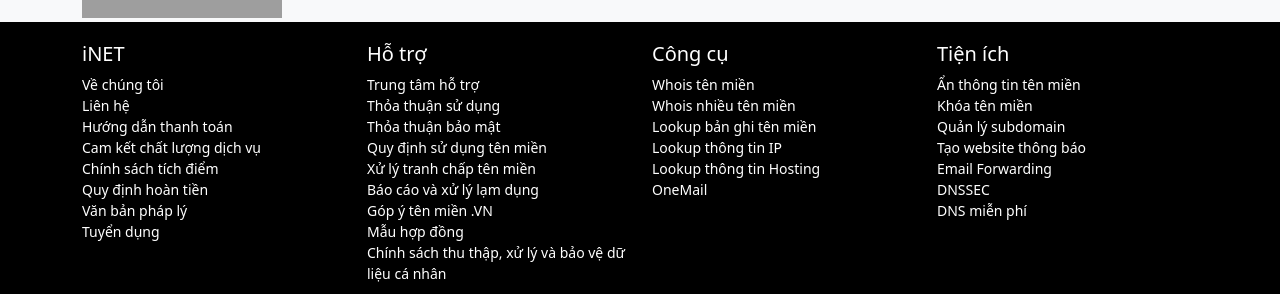
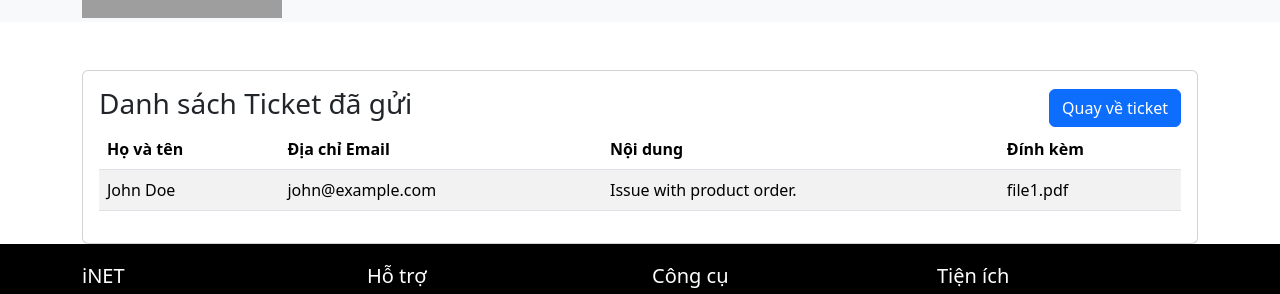
Before and after one commit to GKAYDER724/TT_XUONGFPOLY, a React (Create React App) app: page /ticketlist in a window 1280 px wide. Shown: the part 136-430 px from the top of the page. Built offline with nearby package versions, Linux system fonts and the light colour scheme; data requests are answered from the project's data file; grey boxes are pictures that could not be loaded.

Commit message:
chinhhhh

```diff
--- /dev/null
+++ b/db.json
@@ -0,0 +1,19 @@
+{
+    "tickets": [
+      {
+        "id": 1,
+        "name": "John Doe",
+        "email": "john@example.com",
+        "content1": "Issue with product order.",
+        "file": "file1.pdf",
+        "createdAt": "2024-10-01T10:00:00Z",
+        "response": {
+          "requestor": "Nguyễn Văn A",
+          "department": "Phòng Kỹ thuật",
+          "sentDate": "2021-10-14T07:30:00Z",
+          "content": "We are looking into your issue and will get back to you shortly.",
+          "priority": "Cao"
+        }
+      }
+    ]
+  }
--- a/package.json
+++ b/package.json
@@ -8,6 +8,7 @@
     "@testing-library/jest-dom": "^5.17.0",
     "@testing-library/react": "^13.4.0",
     "@testing-library/user-event": "^13.5.0",
+    "axios": "^1.7.7",
     "bootstrap": "^5.3.3",
     "formik": "^2.4.6",
     "react": "^18.3.1",
--- a/src/App.js
+++ b/src/App.js
@@ -3,8 +3,10 @@
 import Header from './components/Header';
 import Footer from './components/Footer';
 import TicketPage from './pages/TicketPage';
+import TicketList from './pages/TicketLists';
 import ContributorsPage from './pages/ContributorsPage';
 import ChatBox from './components/ChatBox';
+import TicketLists from './pages/TicketLists';
 
 
 function App() {
@@ -15,6 +17,7 @@
       <Routes>
 
           <Route path="/ticket" element={<TicketPage />} />
+          <Route path="/ticketlist" element={<TicketLists />} />
           <Route path="/contributors" element={<ContributorsPage />} />
         </Routes>
 
--- a/src/components/TicketForm.js
+++ b/src/components/TicketForm.js
@@ -1,7 +1,9 @@
 import React, { useState } from "react";
 import { Formik, Form, Field, ErrorMessage } from "formik";
 import { FontAwesomeIcon } from "@fortawesome/react-fontawesome";
-import {faUser} from "@fortawesome/free-solid-svg-icons";
+import { faUser } from "@fortawesome/free-solid-svg-icons";
+import { useNavigate } from "react-router-dom";
+
 import * as Yup from "yup";
 
 const YourComponent = () => {
@@ -11,7 +13,8 @@
   const initialValues = {
     name: "Nguyễn Văn A",
     gmail: "nguyenvana@gmail.com",
-    wordContent: "Cho anh gặp lại em Trước khi mình cách xa Nửa quãng đời về sau Anh không phiền em nữa",
+    wordContent:
+      "Cho anh gặp lại em Trước khi mình cách xa Nửa quãng đời về sau Anh không phiền em nữa",
     images: [],
   };
 
@@ -46,54 +49,79 @@
   const removeImageField = (index) => {
     setImageFields(imageFields.filter((_, i) => i !== index));
   };
+  const navigate = useNavigate();
 
   return (
     <div className="row">
       {/* Left Column with Ticket Information */}
       <div className="col-md-4">
         <div className="card-body">
-          <h4 style={{ color: "rgba(42, 98, 218, 0.503)" }}>Thông tin Ticket</h4>
+          <h4 style={{ color: "rgba(42, 98, 218, 0.503)" }}>
+            Thông tin Ticket
+          </h4>
           <table className="table table-bordered">
             <tbody>
               <tr>
-                <td>Requestor<br></br> Nguyễn Văn A</td>
-
-
-
+                <td>
+                  Requestor<br></br> Nguyễn Văn A
+                </td>
               </tr>
               <tr>
-                <td>Phòng ban <br></br>Phòng Kỹ thuật</td>
-
+                <td>
+                  Phòng ban <br></br>Phòng Kỹ thuật
+                </td>
               </tr>
               <tr>
-                <td>Ngày gửi <br></br>14/10/2021 (7:30 AM)</td>
-
+                <td>
+                  Ngày gửi <br></br>14/10/2021 (7:30 AM)
+                </td>
               </tr>
               <tr>
-                <td>Lần cập nhật cuối <br></br>2 năm trước</td>
-
+                <td>
+                  Lần cập nhật cuối <br></br>2 năm trước
+                </td>
               </tr>
               <tr>
-                <td>Trạng thái/Mức độ ưu tiên <br></br>Cao</td>
-
+                <td>
+                  Trạng thái/Mức độ ưu tiên <br></br>Cao
+                </td>
               </tr>
             </tbody>
           </table>
         </div>
         <br />
-        <button type="button" className="btn btn-primary" onClick={() => setShowForm(true)}>
+        <button
+          type="button"
+          className="btn btn-primary"
+          onClick={() => setShowForm(true)}
+        >
           Trả lời
         </button>
-        <button type="button" className="btn btn-light">Đã đóng</button>
-        <br /><br />
+        <button type="button" className="btn btn-light">
+          Đã đóng
+        </button>
+        <br />
+        <br />
         <div>
           <label htmlFor="ccEmail">CC Recipients</label>
-          <br /><br />
+          <br />
+          <br />
           <div className="d-flex align-items-center">
-            <input type="email" className="form-control me-2" id="ccEmail" name="ccEmail" placeholder="Enter email address" />
-            <button type="button" className="btn btn-light">Add</button>
+            <input
+              type="email"
+              className="form-control me-2"
+              id="ccEmail"
+              name="ccEmail"
+              placeholder="Enter email address"
+            />
+            <button type="button" className="btn btn-light">
+              Add
+            </button>
           </div>
-          <ul id="ccList" style={{ listStyleType: "none", padding: 0, marginTop: "10px" }}>
+          <ul
+            id="ccList"
+            style={{ listStyleType: "none", padding: 0, marginTop: "10px" }}
+          >
             {/* CC emails will appear here */}
           </ul>
         </div>
@@ -114,22 +142,46 @@
                   <table className="table table-striped">
                     <thead>
                       <tr>
-                        <th style={{ color: "rgba(42, 98, 218, 0.503)" }}>Trả lời</th>
+                        <th style={{ color: "rgba(42, 98, 218, 0.503)" }}>
+                          Trả lời
+                        </th>
                       </tr>
                       <tr>
-                        <th style={{ color: "rgba(129, 129, 129, 0.503)" }}>Họ và tên</th>
-                        <th style={{ color: "rgba(129, 129, 129, 0.503)" }}>Địa chỉ Email</th>
+                        <th style={{ color: "rgba(129, 129, 129, 0.503)" }}>
+                          Họ và tên
+                        </th>
+                        <th style={{ color: "rgba(129, 129, 129, 0.503)" }}>
+                          Địa chỉ Email
+                        </th>
                       </tr>
                     </thead>
                     <tbody>
                       <tr>
                         <td>
-                          <Field type="text" className="form-control" id="name" name="name" />
-                          <ErrorMessage name="name" component="div" className="text-danger" />
+                          <Field
+                            type="text"
+                            className="form-control"
+                            id="name"
+                            name="name"
+                          />
+                          <ErrorMessage
+                            name="name"
+                            component="div"
+                            className="text-danger"
+                          />
                         </td>
                         <td>
-                          <Field type="text" className="form-control" id="gmail" name="gmail" />
-                          <ErrorMessage name="gmail" component="div" className="text-danger" />
+                          <Field
+                            type="text"
+                            className="form-control"
+                            id="gmail"
+                            name="gmail"
+                          />
+                          <ErrorMessage
+                            name="gmail"
+                            component="div"
+                            className="text-danger"
+                          />
                         </td>
                       </tr>
                       <tr>
@@ -143,7 +195,11 @@
                             rows="16"
                             placeholder="Nhập nội dung..."
                           />
-                          <ErrorMessage name="wordContent" component="div" className="text-danger" />
+                          <ErrorMessage
+                            name="wordContent"
+                            component="div"
+                            className="text-danger"
+                          />
                         </td>
                       </tr>
 
@@ -151,7 +207,9 @@
                       {imageFields.map((field, index) => (
                         <tr key={index}>
                           <td colSpan="2">
-                            <label htmlFor={`images[${index}]`}>Đính kèm {index + 1}</label>
+                            <label htmlFor={`images[${index}]`}>
+                              Đính kèm {index + 1}
+                            </label>
                             <div className="d-flex align-items-center">
                               <input
                                 type="file"
@@ -159,14 +217,25 @@
                                 id={`images[${index}]`}
                                 name={`images[${index}]`}
                                 onChange={(event) => {
-                                  setFieldValue(`images[${index}]`, event.currentTarget.files[0]);
+                                  setFieldValue(
+                                    `images[${index}]`,
+                                    event.currentTarget.files[0]
+                                  );
                                 }}
                               />
-                              <button type="button" className="btn btn-danger" onClick={() => removeImageField(index)}>
+                              <button
+                                type="button"
+                                className="btn btn-danger"
+                                onClick={() => removeImageField(index)}
+                              >
                                 Xóa
                               </button>
                             </div>
-                            <ErrorMessage name={`images[${index}]`} component="div" className="text-danger" />
+                            <ErrorMessage
+                              name={`images[${index}]`}
+                              component="div"
+                              className="text-danger"
+                            />
                           </td>
                         </tr>
                       ))}
@@ -174,7 +243,11 @@
                       {/* Add new image field */}
                       <tr>
                         <td colSpan="2">
-                          <button type="button" className="btn btn-primary" onClick={addImageField}>
+                          <button
+                            type="button"
+                            className="btn btn-primary"
+                            onClick={addImageField}
+                          >
                             + Thêm file
                           </button>
                         </td>
@@ -183,10 +256,19 @@
                       {/* Submit and reset buttons */}
                       <tr>
                         <td colSpan="2">
-                          <button type="submit" className="btn btn-primary" disabled={isSubmitting}>
+                          <button
+                            type="submit"
+                            className="btn btn-primary"
+                            disabled={isSubmitting}
+                            onClick={() => navigate("/ticketlist")}
+                          >
                             Gửi
                           </button>
-                          <button type="button" className="btn btn-light" onClick={() => setShowForm(false)}>
+                          <button
+                            type="button"
+                            className="btn btn-light"
+                            onClick={() => setShowForm(false)}
+                          >
                             Hủy bỏ
                           </button>
                         </td>
@@ -204,13 +286,14 @@
                 initialValues={initialValues}
                 validationSchema={validationSchema}
                 onSubmit={handleSubmit}
-              enableReinitialize={true} // Reinitialize when imageFields change
+                enableReinitialize={true}
               >
                 {({ setFieldValue, isSubmitting, values }) => (
                   <Form>
-                  <div className="card card-body" style={{
-      boxShadow: "-10px 0 0px  rgba(0, 0, 255)", // Blue shadow on the left
-    }}>
+                    <div
+                      className="card card-body"
+                      style={{ boxShadow: "-10px 0 0px  rgba(0, 0, 255)" }}
+                    >
                       <table className="table table-striped">
                         <thead>
                           <tr>
@@ -231,19 +314,26 @@
                                   icon={faUser}
                                   style={{ marginRight: "8px" }}
                                 />
-                              Trần Nguyên Bảo<p style={{ margin: 10, fontSize: "1Ìpx", color: "blue" }}>Openrator</p>
+                                Trần Nguyên Bảo
+                                <p
+                                  style={{
+                                    margin: 10,
+                                    fontSize: "1Ìpx",
+                                    color: "blue",
+                                  }}
+                                >
+                                  Openrator
+                                </p>
                               </span>
-
                               <span style={{ fontSize: "12px", color: "gray" }}>
                                 12/12/2012 (12h)
                               </span>
                             </h6>
-
                             <p>Cảm ơn anh chúc anh một ngày năng lượng.</p>
                             <p>
                               Cám ơn quý khách đã tin tưởng và lựa chọn dịch vụ
-                            tại AZDIGI. Chúc quý khách luôn luôn vui vẻ và thành
-                            công trong công việc!
+                              tại AZDIGI. Chúc quý khách luôn luôn vui vẻ và
+                              thành công trong công việc!
                             </p>
                             <p>
                               Trang trọng,
@@ -254,8 +344,8 @@
                             </p>
                             <p>
                               Supporter AZDIGI CORPORATION 768 Nguyễn Thị Định,
-                            phường Thạnh Mỹ Lợi, TP Thủ Đức, TP Hồ Chi Minh 028
-                            730 24768
+                              phường Thạnh Mỹ Lợi, TP Thủ Đức, TP Hồ Chi Minh
+                              028 730 24768
                               <br />
                               Hướng dẫn sử dụng: https://huongdan.azdigi.com
                               <br />
@@ -273,17 +363,25 @@
             </div>
           </div>
         )}
+
         <div className="col-md-20">
           <div className="card card-body">
             <Formik
               initialValues={initialValues}
               validationSchema={validationSchema}
               onSubmit={handleSubmit}
-              enableReinitialize={true} // Reinitialize when imageFields change
+              enableReinitialize={true}
             >
               {({ setFieldValue, isSubmitting, values }) => (
                 <Form>
                   <div className="card card-body">
+                    <button
+                      type="button"
+                      className="btn btn-primary"
+                      onClick={() => navigate("/ticketlist")}
+                    >
+                      Xem danh sách Ticket đã gửi
+                    </button>
                     <table className="table table-striped">
                       <thead>
                         <tr>
@@ -299,18 +397,23 @@
                                 icon={faUser}
                                 style={{ marginRight: "8px" }}
                               />
-                              Trần Văn B<p style={{ margin: 10, fontSize: "1Ìpx", color: "gray" }}>owner</p>
+                              Trần Văn B
+                              <p
+                                style={{
+                                  margin: 10,
+                                  fontSize: "1Ìpx",
+                                  color: "gray",
+                                }}
+                              >
+                                owner
+                              </p>
                             </span>
-
                             <span style={{ fontSize: "12px", color: "gray" }}>
                               12/12/2012 (12h05)
                             </span>
                           </h6>
-
                           <p>Đã rõ.</p>
-                          <p>
-                            Cám ơn kỉ thuật thiều
-                          </p>
+                          <p>Cám ơn kỉ thuật thiều</p>
                         </tr>
                       </thead>
                     </table>
@@ -320,10 +423,8 @@
             </Formik>
           </div>
         </div>
-
       </div>
     </div>
-
   );
 };
 
--- /dev/null
+++ b/src/components/TicketList.js
@@ -0,0 +1,85 @@
+import React, { useEffect, useState } from "react";
+import { useNavigate } from "react-router-dom";
+
+const TicketList = () => {
+  const [tickets, setTickets] = useState([]);
+  const [loading, setLoading] = useState(true); // Trạng thái loading
+  const [error, setError] = useState(null); // Trạng thái lỗi
+
+  const navigate = useNavigate();
+
+  // Lấy dữ liệu tickets từ API
+  useEffect(() => {
+    const fetchTickets = async () => {
+      try {
+        const response = await fetch("http://localhost:3000/tickets");
+        if (!response.ok) {
+          throw new Error("Network response was not ok");
+        }
+        const data = await response.json();
+        console.log("Dữ liệu trả về:", data); // Log dữ liệu trả về
+        // Chỉnh sửa ở đây: Gán tickets trực tiếp từ dữ liệu trả về
+        if (Array.isArray(data)) { // Kiểm tra xem dữ liệu trả về có phải là mảng không
+          setTickets(data); // Gán dữ liệu vào tickets
+        } else {
+          setError("Dữ liệu không hợp lệ"); // Thiết lập lỗi nếu không phải là mảng
+        }
+      } catch (error) {
+        console.error("Lỗi khi lấy tickets:", error);
+        setError(error.message); // Thiết lập thông báo lỗi
+      } finally {
+        setLoading(false); // Đặt loading thành false khi xong
+      }
+    };
+
+    fetchTickets();
+  }, []);
+
+  if (loading) {
+    return <div>Loading...</div>; // Hiển thị thông báo loading
+  }
+
+  if (error) {
+    return <div>Error: {error}</div>; // Hiển thị thông báo lỗi
+  }
+
+  return (
+    <div className="card card-body">
+      <div className="d-flex justify-content-between align-items-center">
+        <h3>Danh sách Ticket đã gửi</h3>
+        <button className="btn btn-primary" onClick={() => navigate("/ticket")}>
+          Quay về ticket
+        </button>
+      </div>
+
+      <table className="table table-striped">
+        <thead>
+          <tr>
+            <th>Họ và tên</th>
+            <th>Địa chỉ Email</th>
+            <th>Nội dung</th>
+            <th>Đính kèm</th>
+          </tr>
+        </thead>
+        <tbody>
+          {tickets.length > 0 ? (
+            tickets.map(ticket => (
+              <tr key={ticket.id}>
+                <td>{ticket.name}</td>
+                <td>{ticket.email}</td>
+                <td>{ticket.content1}</td> {/* Chỉnh sửa ở đây để sử dụng content1 */}
+                <td>{ticket.file}</td>
+              </tr>
+            ))
+          ) : (
+            <tr>
+              <td colSpan="4" className="text-center">Không có dữ liệu</td>
+            </tr>
+          )}
+        </tbody>
+      </table>
+    </div>
+  );
+};
+
+export default TicketList;
--- /dev/null
+++ b/src/pages/TicketLists.js
@@ -0,0 +1,13 @@
+import React from "react";
+
+import TicketList from "../components/TicketList";
+
+const TicketLists = () => {
+  return (
+    <div className="container mt-5">
+      <TicketList />
+    </div>
+  );
+};
+
+export default TicketLists;
```
Also changed, not shown: src/components/ErrorBoundary.js (added, +26 -0 lines), 1 other file (tests, documents, lock files or other folders). Lines whose indentation alone changed are shown as unchanged.
